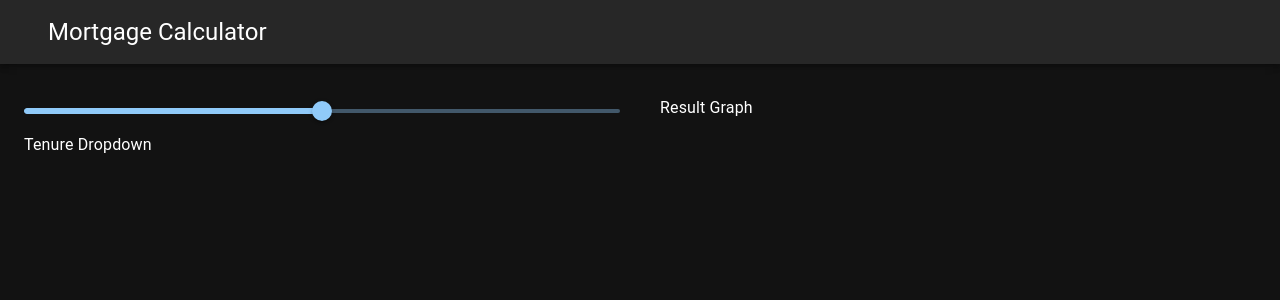
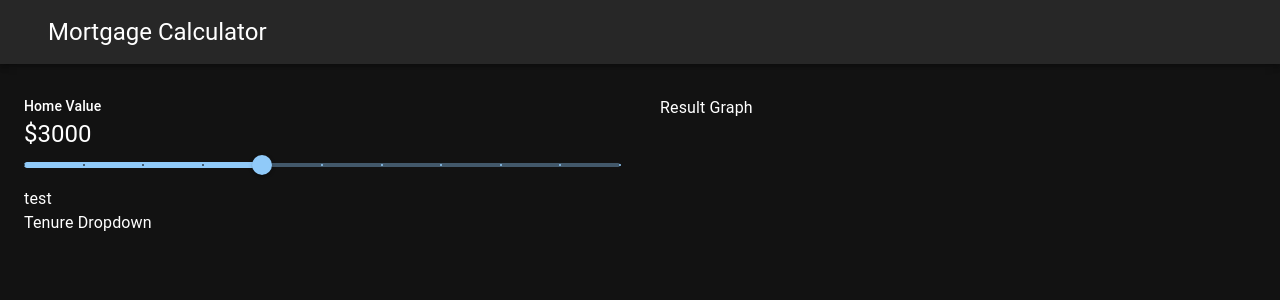
Before and after one commit to tabbytoney/MortgageCalculator.React, a React (Create React App) app: page / in a window 1280 px wide. Shown: the top 300 px of the page. Built offline with nearby package versions, Linux system fonts and the light colour scheme.

Commit message:
add slider component props

```diff
--- a/src/components/SliderSelect.js
+++ b/src/components/SliderSelect.js
@@ -2,7 +2,19 @@ import React from 'react';
 import { SliderComponent } from './reused/SliderComponent';
 
 const SliderSelect = () => {
-  return <SliderComponent />;
+  return (
+    <>
+      <SliderComponent
+        min={0}
+        max={50}
+        defaultValue={20}
+        step={5}
+        onChange={(e, value) => console.log(value)}
+      />
+      {/* <SliderComponent min={100} max={200} defaultValue={150} />
+      <SliderComponent min={0} max={10} defaultValue={3} /> */}
+    </>
+  );
 };
 
 export default SliderSelect;
--- a/src/components/reused/SliderComponent.js
+++ b/src/components/reused/SliderComponent.js
@@ -1,9 +1,32 @@
 import React from 'react';
 import Slider from '@mui/material/Slider';
+import { Typography } from '@mui/material';
 
-export const SliderComponent = () => {
+export const SliderComponent = ({
+  defaultValue,
+  min,
+  max,
+  step,
+  onChange,
+  value,
+}) => {
   return (
-    <Slider defaultValue={50} aria-label='Default' valueLabelDisplay='auto' />
+    <>
+      <Typography variant='subtitle2'>Home Value</Typography>
+      <Typography variant='h5'>$3000</Typography>
+      <Slider
+        defaultValue={defaultValue}
+        min={min}
+        max={max}
+        marks
+        step={step}
+        aria-label='Default'
+        valueLabelDisplay='auto'
+        onChange={onChange}
+        value={value}
+      />
+      <Typography>test</Typography>
+    </>
   );
 };
 
```
